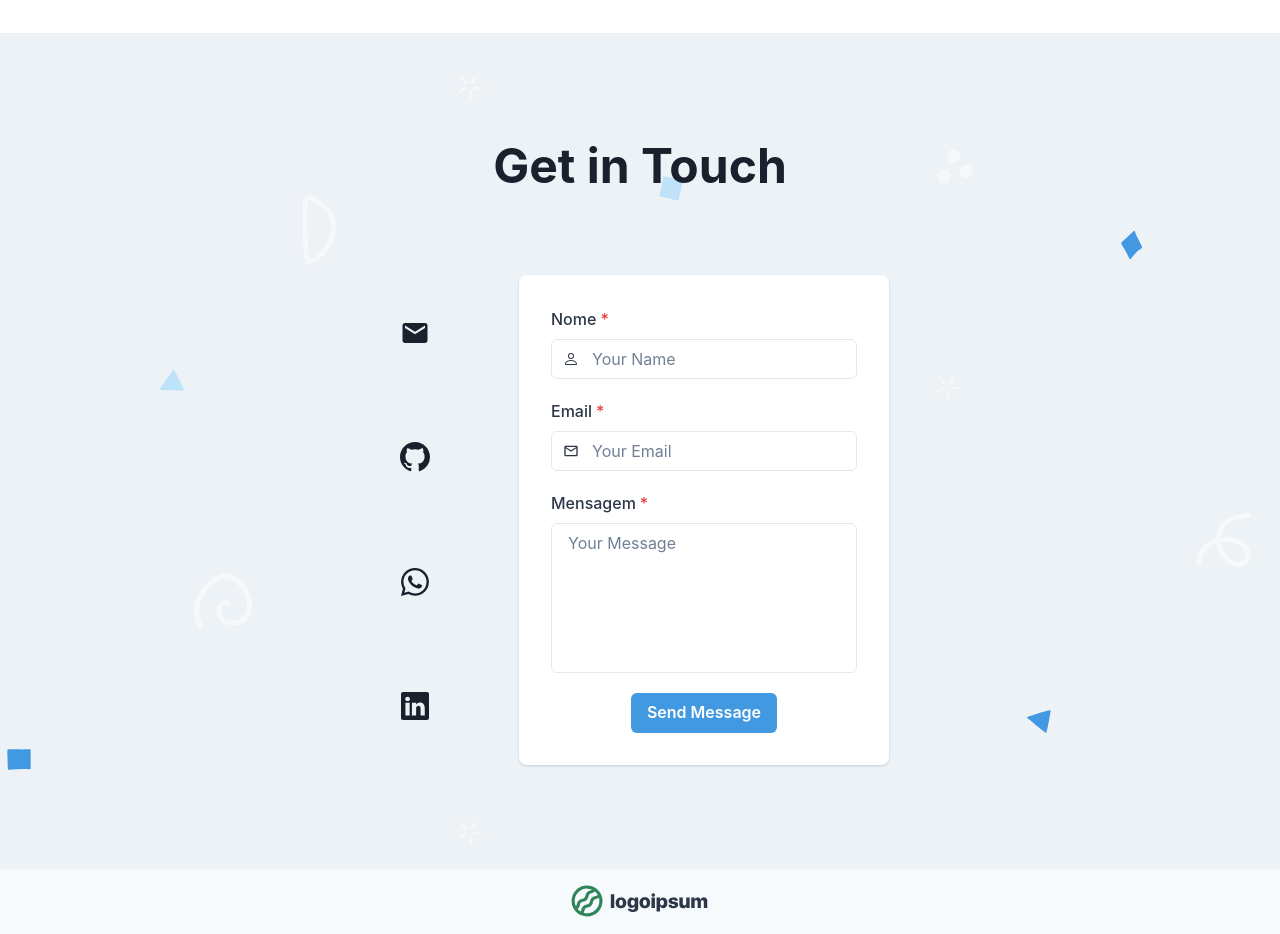
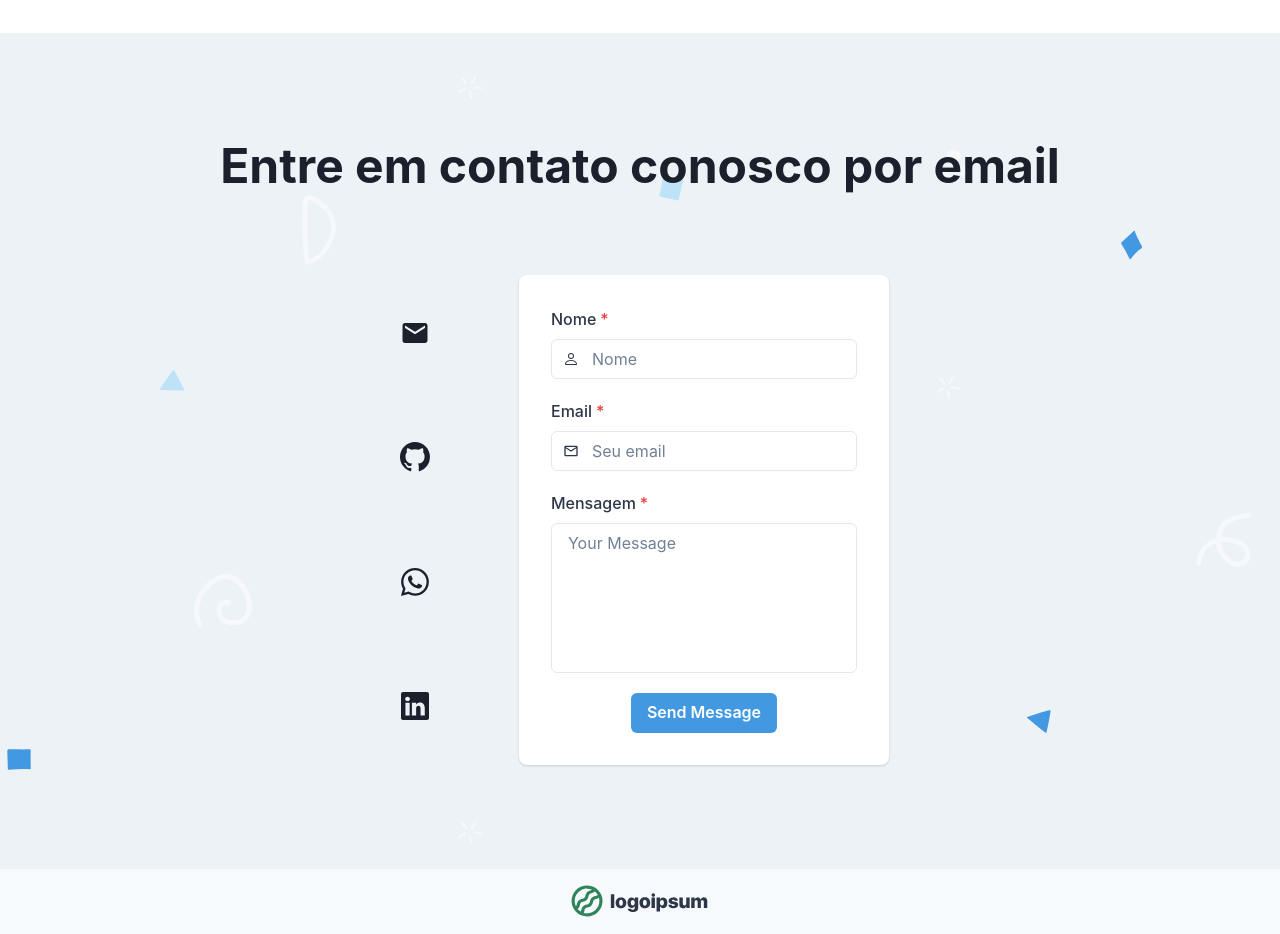
Before and after one commit to gustavocw/portfolio-costaweb, a React (Vite) app: page / in a window 1280 px wide. Shown: the part 3000-3934 px from the top of the page. Built offline with nearby package versions, Linux system fonts and the light colour scheme.

Commit message:
contact edit

```diff
--- a/src/pages/Landing/Contact.tsx
+++ b/src/pages/Landing/Contact.tsx
@@ -60,7 +60,7 @@ export default function Contact() {
                 base: '4xl',
                 md: '5xl',
               }}>
-              Get in Touch
+              Entre em contato conosco por email
             </Heading>
 
             <Stack
@@ -145,7 +145,7 @@ export default function Contact() {
 
                     <InputGroup>
                       <InputLeftElement children={<BsPerson />} />
-                      <Input type="text" name="name" placeholder="Your Name" />
+                      <Input type="text" name="name" placeholder="Nome" />
                     </InputGroup>
                   </FormControl>
 
@@ -157,7 +157,7 @@ export default function Contact() {
                       <Input
                         type="email"
                         name="email"
-                        placeholder="Your Email"
+                        placeholder="Seu email"
                       />
                     </InputGroup>
                   </FormControl>
```
